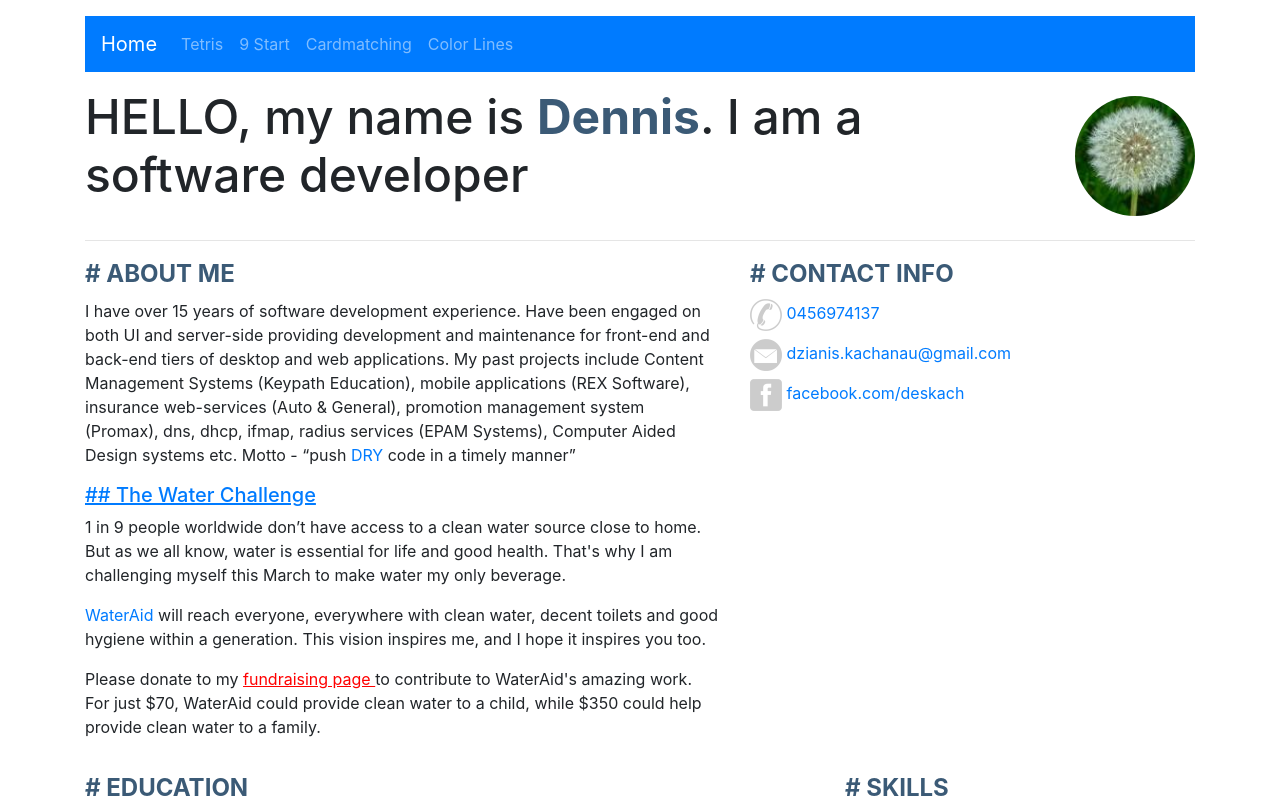
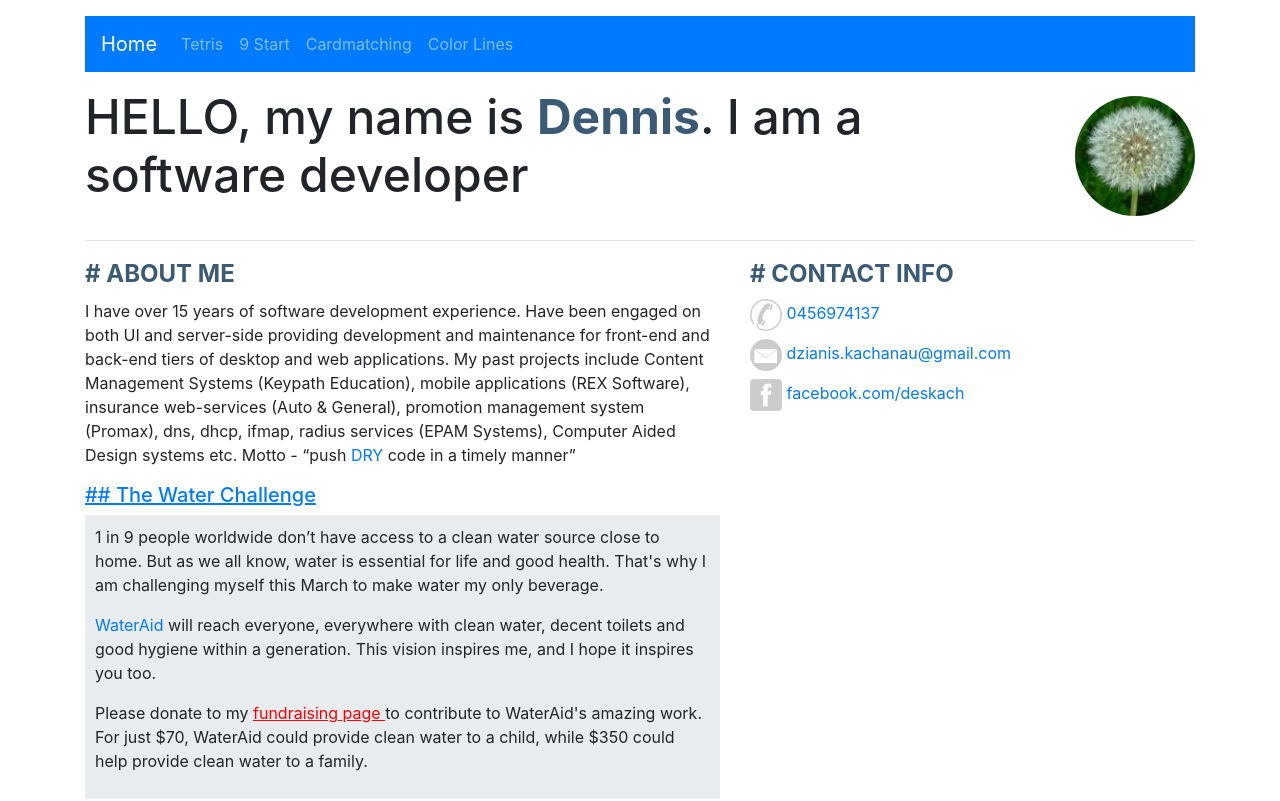
Before and after one commit to deskach/tolia, an Angular app: page /#/home in a window 1280 px wide. Shown: the top 801 px of the page. Built offline with nearby package versions, Linux system fonts and the light colour scheme.

Commit message:
improve water-challenge

```diff
--- a/src/app/content/about/about.component.html
+++ b/src/app/content/about/about.component.html
@@ -23,18 +23,21 @@
       href="https://en.wikipedia.org/wiki/Don%27t_repeat_yourself" >DRY</a > code in a
       timely manner”
     </p >
-    <h5>
-      <a href="https://fundraise.wateraid.org.au/event/view/waterchallenge" style="text-decoration: underline">
+    <h5 >
+      <a href="https://fundraise.wateraid.org.au/event/view/waterchallenge"
+         style="text-decoration: underline" >
         ## The Water Challenge
       </a >
-    </h5>
+    </h5 >
+    <div class="media" >
+      <div class="media-body" >
         <p >
           1 in 9 people worldwide don’t have access to a clean water source close to home.
           But as we all know, water is essential for life and good health.
           That's why I am challenging myself this March to make water my only beverage.
         </p >
         <p >
-      <a href="https://fundraise.wateraid.org.au/event/waterchallenge/home">WaterAid</a>
+          <a href="https://fundraise.wateraid.org.au/event/waterchallenge/home" >WaterAid</a >
           will reach everyone, everywhere with clean water,
           decent toilets and good hygiene within a generation.
           This vision inspires me, and I hope it inspires you too.
@@ -49,6 +52,8 @@
           For just $70, WaterAid could provide clean water to a child,
           while $350 could help provide clean water to a family.
         </p >
+      </div >
+    </div >
   </div >
   <div class="col-md-5 col-sm-12" >
     <h2 ># Contact info</h2 >
```
Lines whose indentation alone changed are shown as unchanged.
